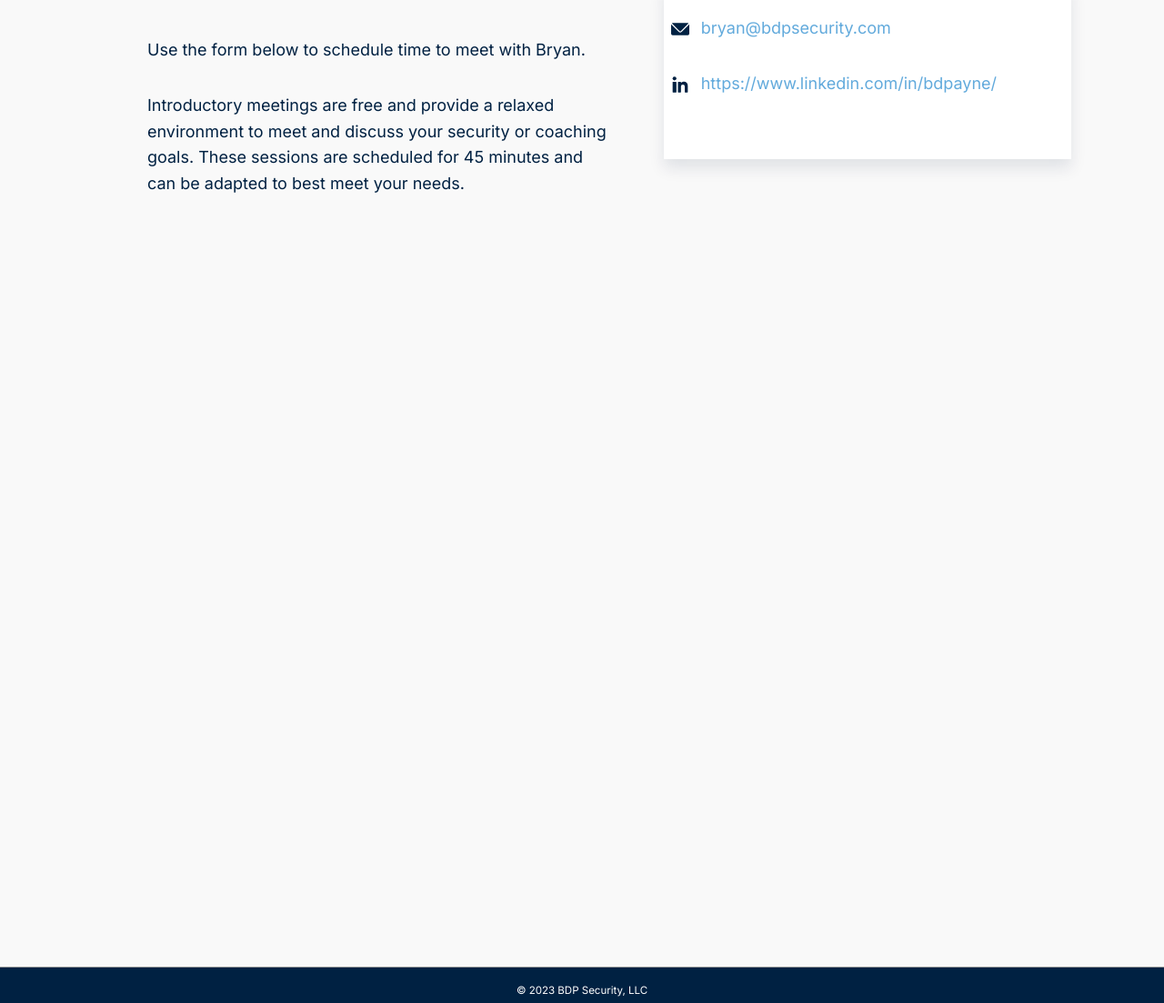
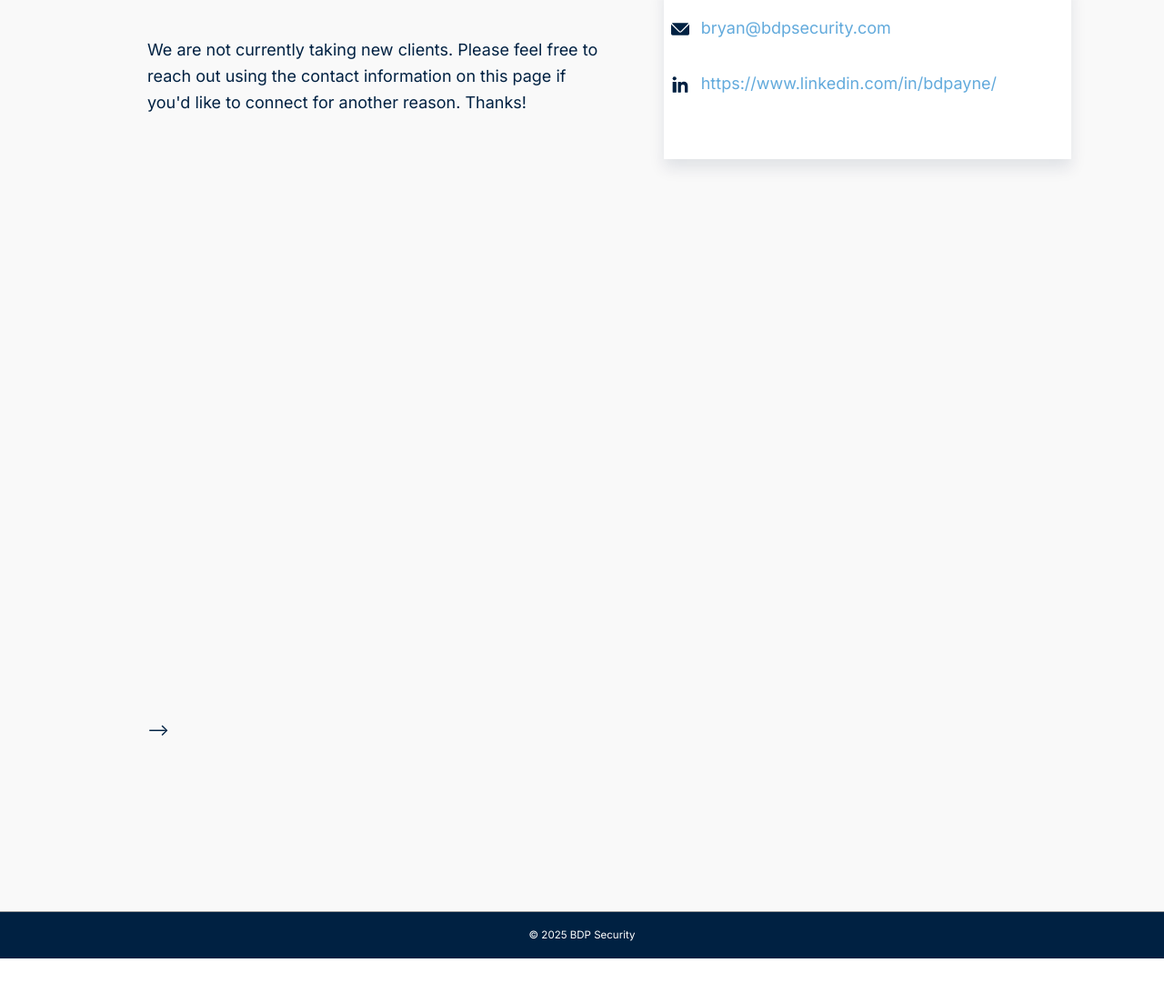
Before and after one commit to bdpsecurity/bdpsecurity.github.io, a plain HTML site: page contact.html in a window 1280 px wide. Shown: the part 197-1300 px from the top of the page at 91% size. After the commit the page ends 1251 px from the top, so only its background shows below. Drawn offline with Linux system fonts and the light colour scheme; a script that the page names is missing.

Commit message:
Minor updates to reflect the new year and the fact that we are not currently taking clients.

```diff
--- a/contact.html
+++ b/contact.html
@@ -84,6 +84,8 @@
                     <div class="bg-light">
                         <div class="row g-0">
                             <div class="col-lg-7 p-4 p-lg-6">
+<p>We are not currently taking new clients. Please feel free to reach out using the contact information on this page if you'd like to connect for another reason. Thanks!</p>
+<!--
 <p>Use the form below to schedule time to meet with Bryan.</p>
 <p>Introductory meetings are free and provide a relaxed environment to meet and discuss your security or coaching goals. These sessions are scheduled for 45 minutes and can be adapted to best meet your needs.</p>
 
@@ -92,7 +94,7 @@
 <div class="calendly-inline-widget" data-url="https://calendly.com/d/z3q-jq8-x9k?hide_gdpr_banner=1&background_color=f9f9f9&text_color=002142&primary_color=62aadc" style="min-width:320px;height:630px;"></div>
 <script type="text/javascript" src="https://assets.calendly.com/assets/external/widget.js" async></script>
 <!-- Calendly inline widget end -->
-
+-->
 
                             </div>
                             <div class="col-lg-5 position-relative bg-light z-index-1">
@@ -127,7 +129,7 @@
                     <div class="col-auto">
                     </div>
                     <div class="col-auto">
-                        <span>&copy; 2023  BDP Security, LLC</span>
+                        <span>&copy; 2025  BDP Security</span>
                     </div>
                     <div class="col-auto">
                     </div>
```
Also changed, not shown: about.html (+2 -1 lines), index.html (+1 -1 lines).
